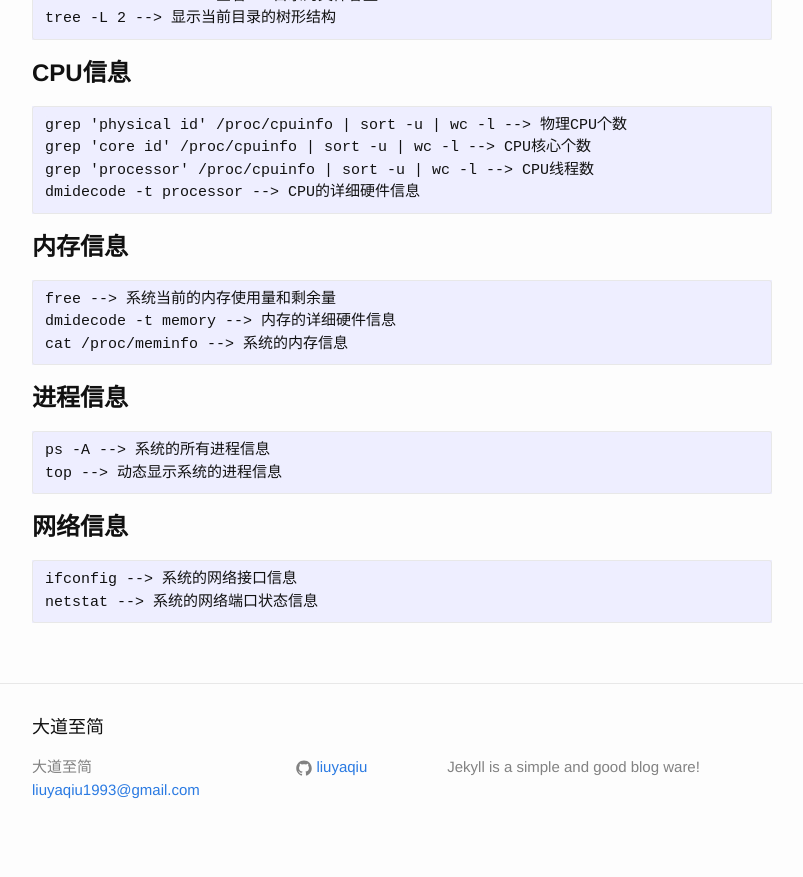
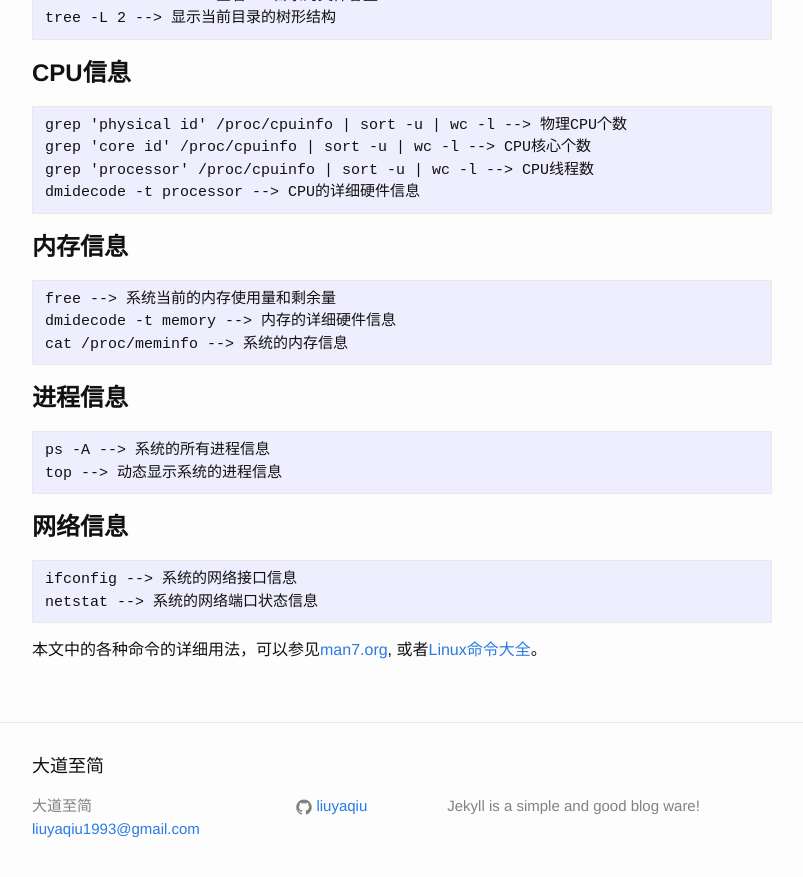
Before and after one commit to liuyaqiu/liuyaqiu.github.io, a Jekyll site: the page built from _posts/2017-10-13-system-info.md, in a window 1280 px wide and 900 px high, scrolled down 579 px. Shown: the top 877 px of the window, without its empty margins (238-1041 px from the left). Built offline with Jekyll 4.4.1, drawn with Linux system fonts in a browser that asks for light colours.

Commit message:
system info: add manual website

````diff
--- a/_posts/2017-10-13-system-info.md
+++ b/_posts/2017-10-13-system-info.md
@@ -55,3 +55,5 @@ top --> 动态显示系统的进程信息
 ifconfig --> 系统的网络接口信息
 netstat --> 系统的网络端口状态信息
 ```
+
+本文中的各种命令的详细用法，可以参见[man7.org](http://man7.org/linux/man-pages/index.html), 或者[Linux命令大全](http://man.linuxde.net/)。
````
